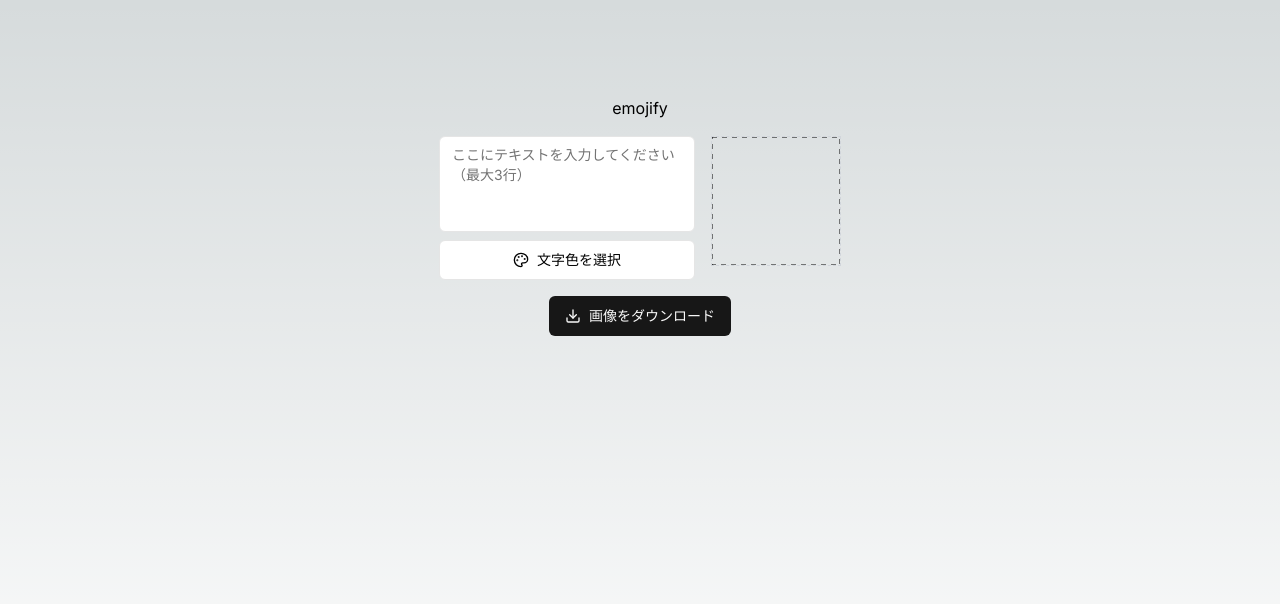
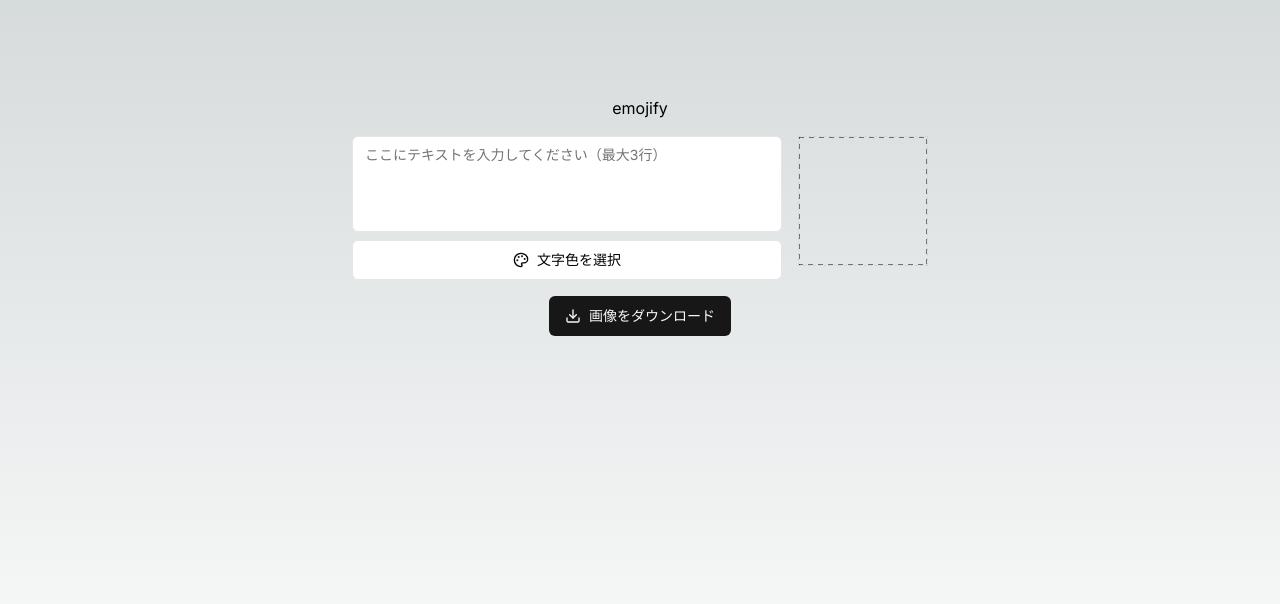
Before and after one commit to yhfs21/emojify, a Next.js app: page / in a window 1280 px wide. Shown: the top 604 px of the page. Built offline with nearby package versions, Linux system fonts and the light colour scheme.

Commit message:
modify the component width

```diff
--- a/components/specific/TextToImage.tsx
+++ b/components/specific/TextToImage.tsx
@@ -150,15 +150,15 @@ export default function TextToImage() {
   }
 
   return (
-    <div className="flex flex-col items-center space-y-4 p-4">
-      <div className="flex space-x-4 items-start">
-        <div className="flex flex-col space-y-2">
+    <div className="flex flex-col items-center space-y-4 p-4 w-full">
+      <div className="flex space-x-4 items-start max-w-xl w-full">
+        <div className="flex flex-col space-y-2 grow">
           <Textarea
             value={text}
             onChange={handleTextChange}
             onKeyDown={handleKeyDown}
             placeholder="ここにテキストを入力してください（最大3行）"
-            className="w-64 h-24 resize-none"
+            className="w-full h-24 resize-none"
             rows={3}
             maxLength={300}
             aria-label="テキスト入力（最大3行）"
--- a/pages/index.tsx
+++ b/pages/index.tsx
@@ -7,7 +7,7 @@ const inter = Inter({ subsets: ["latin"] });
 export default function Home() {
   return (
     <main
-      className={`flex min-h-screen flex-col items-center p-24 ${inter.className}`}
+      className={`flex min-h-screen flex-col items-center py-24 ${inter.className}`}
     >
       emojify
       <TextToImage />
```
